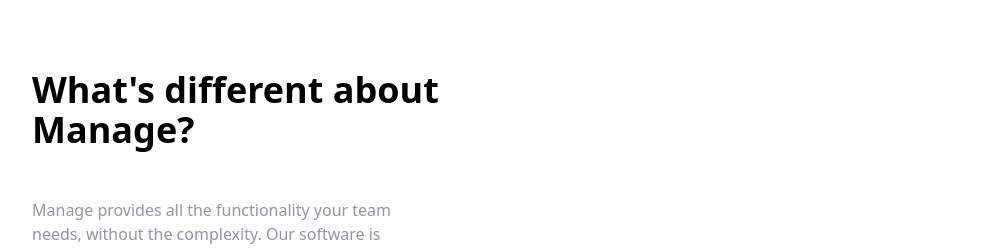
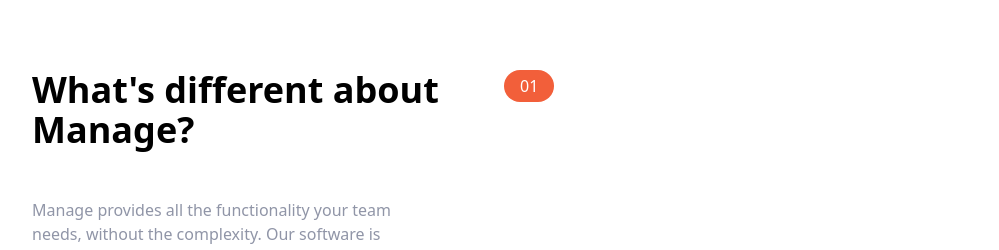
Before and after one commit to SazzadurRahmanAyan/tailwind-landingpage-practice, a website: page index.html in a window 1280 px wide. Shown: the part 586-836 px from the top of the page, without its empty margins (136-1135 px from the left). Drawn offline with Linux system fonts and the light colour scheme.

Commit message:
list item 1 under heading added

```diff
--- a/index.html
+++ b/index.html
@@ -64,8 +64,19 @@
             </div>
 
             <!-- Numbered List -->
-            <div>
+            <div class="flex flex-col space-y-8 md:w-1/2">
+                <!-- List Item 1 -->
+                <div class="flex flex-col space-y-3 md:space-y-0 md:space-x-6 md:flex-row">
 
+                <!-- Heading -->
+                <div class="rounded-l-full bg-brightRedSupLight md:bg-transparent">
+                    <div class="flex items-center space-x-2">
+                        <div class="px-4 py-2 text-white rounded-full md:py-1 bg-brightRed">
+                            01
+                        </div>
+                    </div>
+                </div>
+                </div>
             </div>
         </div>
     </section>
```
Also changed, not shown: css/main.css.
